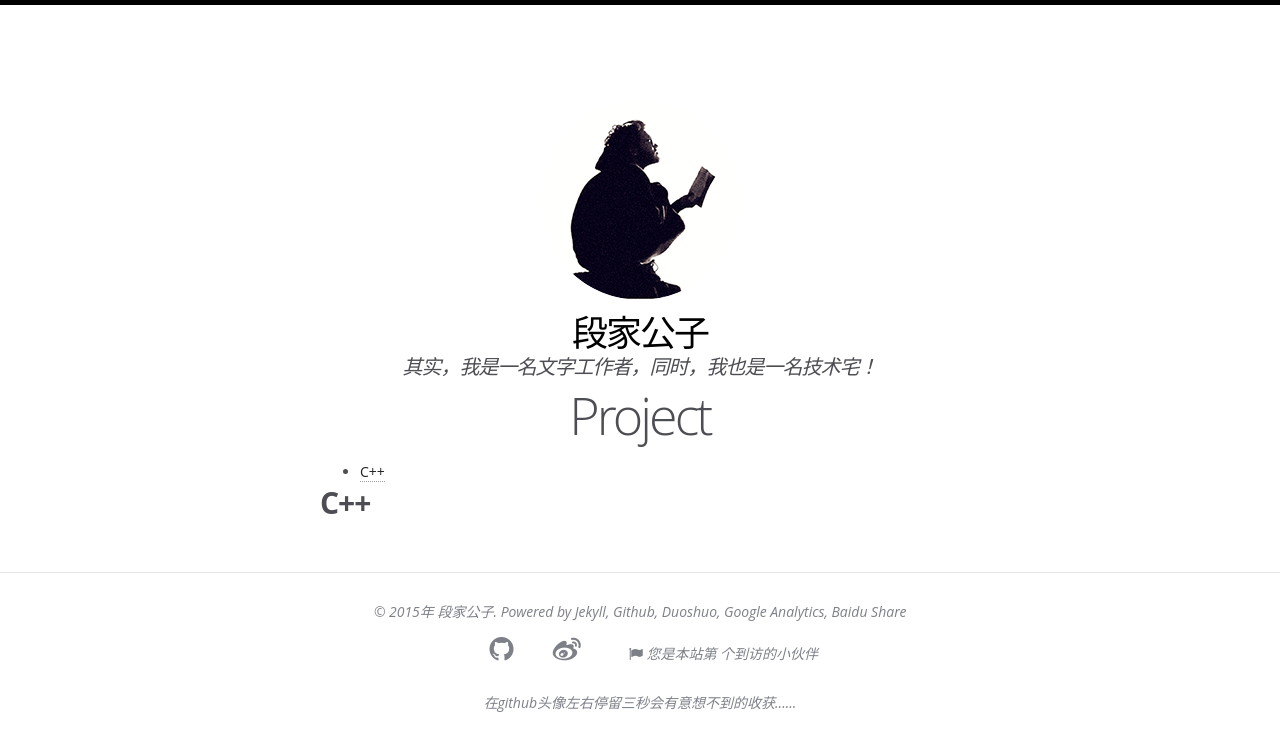
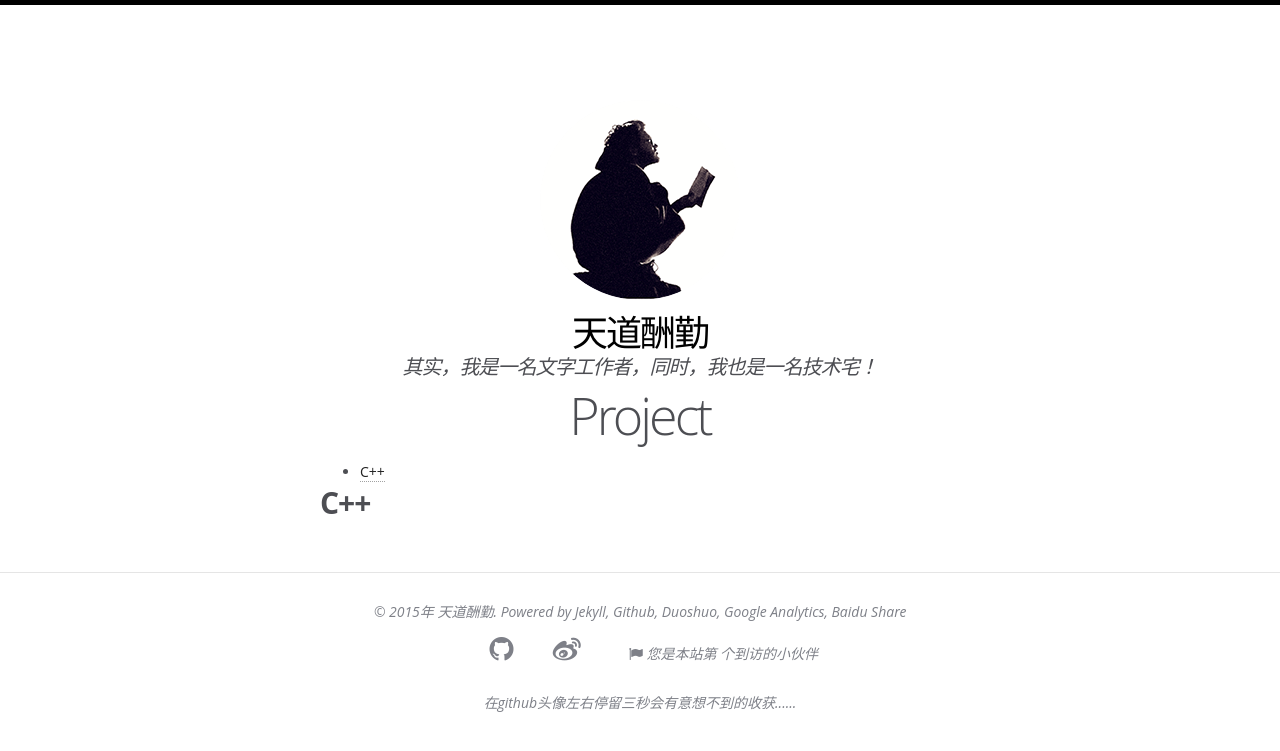
Before and after one commit to 1oscar/1oscar.github.io, a Jekyll site: the page project.html, which Jekyll copies as it is, in a window 1280 px wide. Shown: the top 751 px of the page. Built offline with Jekyll 4.4.1, drawn with Linux system fonts in a browser that asks for light colours; some web fonts are replaced; comment, search, counter and statistics services are not loaded.

Commit message:
update 段家公子 -> 天道酬勤

```diff
--- a/project.html
+++ b/project.html
@@ -6,7 +6,7 @@
 <!--[if gt IE 8]><!--> <html class="no-js" lang="en"><!--<![endif]-->
 <head>
 <meta charset="utf-8">
-<title>Project &#8211; 段家公子</title>
+<title>Project &#8211; 天道酬勤</title>
 <meta name="description" content="项目">
 
 
@@ -143,7 +143,7 @@ if(isOnPc) {
 
     		<a href="http://1oscar.github.io/" class="site-logo" rel="home" title="Oscar"><img src="http://1oscar.github.io/images/site-logo.png" width="200" height="200" alt="Oscar logo" class="animated fadeInUp"></a>
 
-        <h1 class="site-title animated fadeIn"><a href="http://1oscar.github.io/">段家公子</a></h1>
+        <h1 class="site-title animated fadeIn"><a href="http://1oscar.github.io/">天道酬勤</a></h1>
 		<h2 class="site-description animated fadeIn" itemprop="description">其实，我是一名文字工作者，同时，我也是一名技术宅！</h2>
 	</div>
 </header><!-- /.masthead -->
@@ -203,7 +203,7 @@ conf: 'prod_6cc81cf5df6230e5cc2351fe26474763'
      评分<span itemprop="ratingValue">4.8</span>/5 based on <span itemprop="reviewCount">20</span> 票
 </div>
 </div>
-<span>&copy; 2015年 段家公子. Powered by
+<span>&copy; 2015年 天道酬勤. Powered by
     <a href="http://jekyllrb.com">Jekyll</a>,
     <a href="https://github.com/" target="_blank">Github</a>,
     <a href="http://duoshuo.com/" target="_blank">Duoshuo</a>,
@@ -219,10 +219,10 @@ conf: 'prod_6cc81cf5df6230e5cc2351fe26474763'
 
 
 
-    <a href="http://www.v2ex.com/member/1oscar" title="段家公子 on V2ex" target="_blank"><i class="fa fa-v2ex fa-2x"></i></a>
-    <a href="http://github.com/1oscar" title="段家公子 on Github" target="_blank"><i class="fa fa-github fa-2x"></i></a>
-    <a href="http://www.zhihu.com/people/1oscar" title="段家公子 on 知乎 " target="_blank"><i class="fa fa-zhihu fa-2x"></i></a>
-    <a href="http://weibo.com/2232312841/profile?topnav=1&wvr=6" title="段家公子 on Weibo" target="_blank"><i class="fa fa-weibo fa-2x"></i></a>
+    <a href="http://www.v2ex.com/member/1oscar" title="天道酬勤 on V2ex" target="_blank"><i class="fa fa-v2ex fa-2x"></i></a>
+    <a href="http://github.com/1oscar" title="天道酬勤 on Github" target="_blank"><i class="fa fa-github fa-2x"></i></a>
+    <a href="http://www.zhihu.com/people/1oscar" title="天道酬勤 on 知乎 " target="_blank"><i class="fa fa-zhihu fa-2x"></i></a>
+    <a href="http://weibo.com/2232312841/profile?topnav=1&wvr=6" title="天道酬勤 on Weibo" target="_blank"><i class="fa fa-weibo fa-2x"></i></a>
 
     &nbsp; &nbsp; &nbsp; &nbsp; &nbsp;
     <!-- 使用 http://ibruce.info/2015/04/04/busuanzi/ 统计访问次数-->
```
